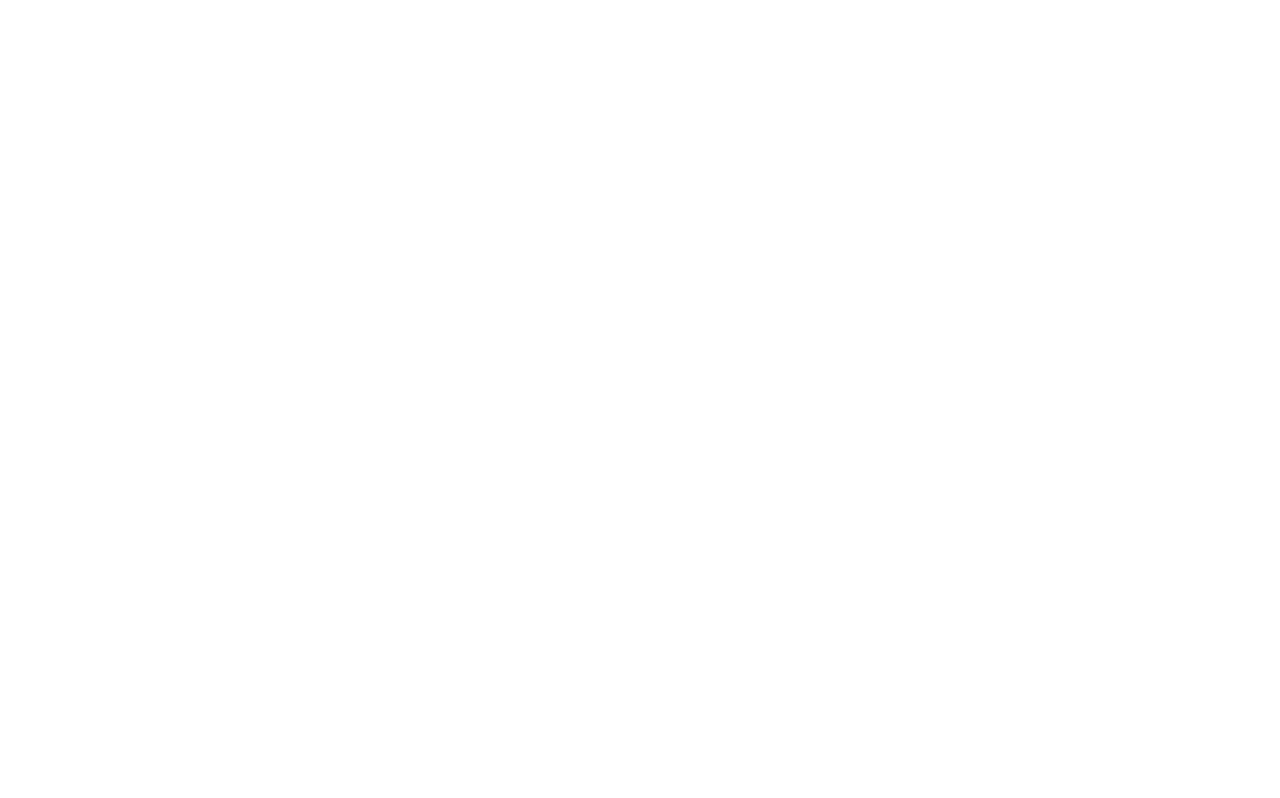
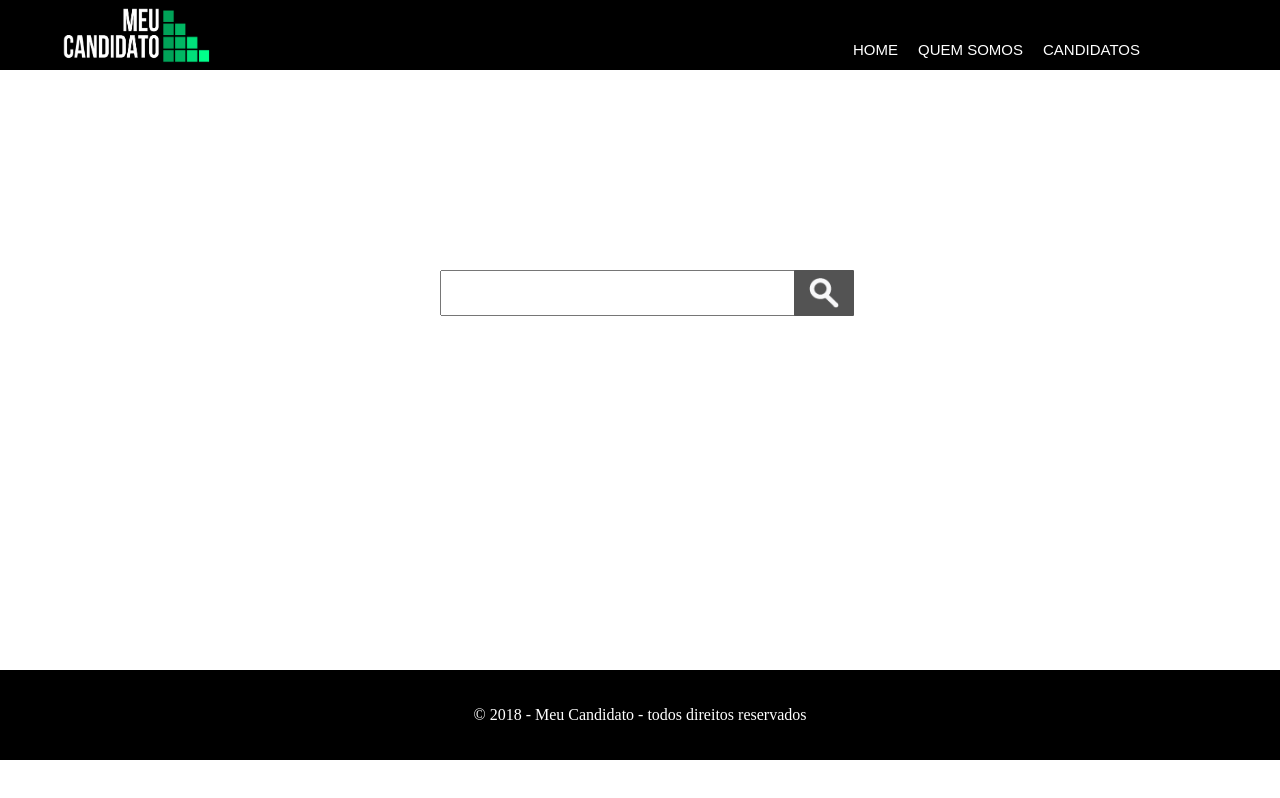
Before and after one commit to politicagem/meucandidato, a plain HTML site: page index.html in a window 1280 px wide. Drawn offline with Linux system fonts and the light colour scheme; files that its build step writes are made by us from their sources.

Commit message:
nav ok footer ok searchbar quase

```diff
--- a/css/style.css
+++ b/css/style.css
@@ -1,3 +1,67 @@
 body{
     margin: 0;
 }
+.btn{
+    background-color: rgb(83, 83, 83);
+    border-radius: 1px;
+    width: 30px;
+    height: 30px;
+    padding: 8px 15px;
+    position: relative;
+    left: 354px;
+    bottom: 46px;
+}
+.pesquisa{
+    width: 400px;
+    height: 200px;
+    margin: 200px auto;
+}
+#texto{
+    width: 350px;
+    height: 40px;
+    float: left;
+    font-family: Arial, Helvetica, sans-serif;
+    font-size: 20px;
+}
+footer {
+    width: 100%;
+    height: 70px;
+    background-color: black;
+    color: white;
+    text-align: center;
+    padding-top: 20px;
+}
+nav{
+        height: 70px;
+        background-color: #000;
+        z-index: 0;
+        width: 100%;
+
+    }
+
+    a{
+        text-decoration: none;
+        list-style-type: none;
+        color: white;
+    }
+
+    nav ul{
+        float: right;
+        font-size: 15px;
+        padding-right: 140px;
+        padding-top: 26px;
+    }
+
+    nav ul li{
+        float: left;
+        list-style-type: none;
+        margin-left: 20px;
+        font-family: 'Montserrat', sans-serif;
+
+    }
+    .logo{
+        width: 170px;
+        height: 70px;
+        margin-top: 0px;
+        margin-left: 50px;
+    }
--- a/index.html
+++ b/index.html
@@ -4,10 +4,31 @@
     <meta charset="UTF-8">
     <meta name="viewport" content="width=device-width, initial-scale=1.0">
     <meta http-equiv="X-UA-Compatible" content="ie=edge">
-    <link rel="stylesheet" href="style.css">
+    <link rel="stylesheet" href="css/style.css">
     <title>Meu Candidato</title>
 </head>
 <body>
+    <nav>
+        <img src="img/logo.png" class="logo">
+        <ul>
+            <li><a href=""> HOME</a> </li>
+            <li><a href=""> QUEM SOMOS</a> </li>
+            <li><a href=""> CANDIDATOS</a> </li>
+        </ul>
+    </nav>
+    <section>
+        <form class="pesquisa">
+            <input id="texto" type="text">
+            <img src="img/lupa.png" class="btn" alt="Pesquisar">
+        </form>
+    </section>
+    <section>
+        <footer>
+            <p>
+                © 2018 - Meu Candidato - todos direitos reservados
+            </p>
+        </footer>
+    </section>
 
 </body>
 </html>
```
Also changed, not shown: img/logo.png (added), img/lupa.png (added), img/photo-1485181015728-9fcee65380c4.jpg (added), img/photo-1485287442400-90e0eaed3a60.jpg (added), img/photo-1504287797851-afaf81f634d2.jpg (added), img/sem-corrupçao.jpg (added).
